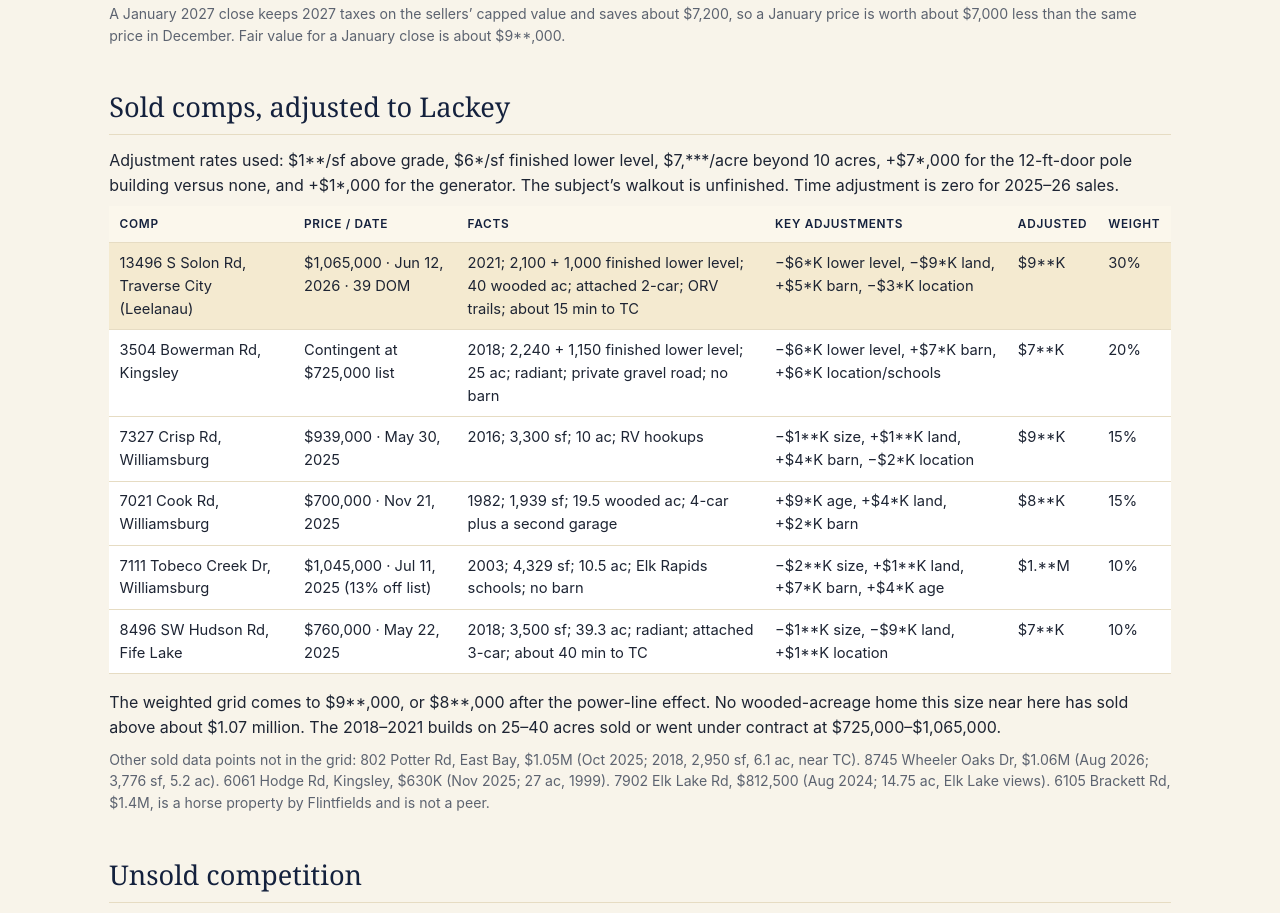
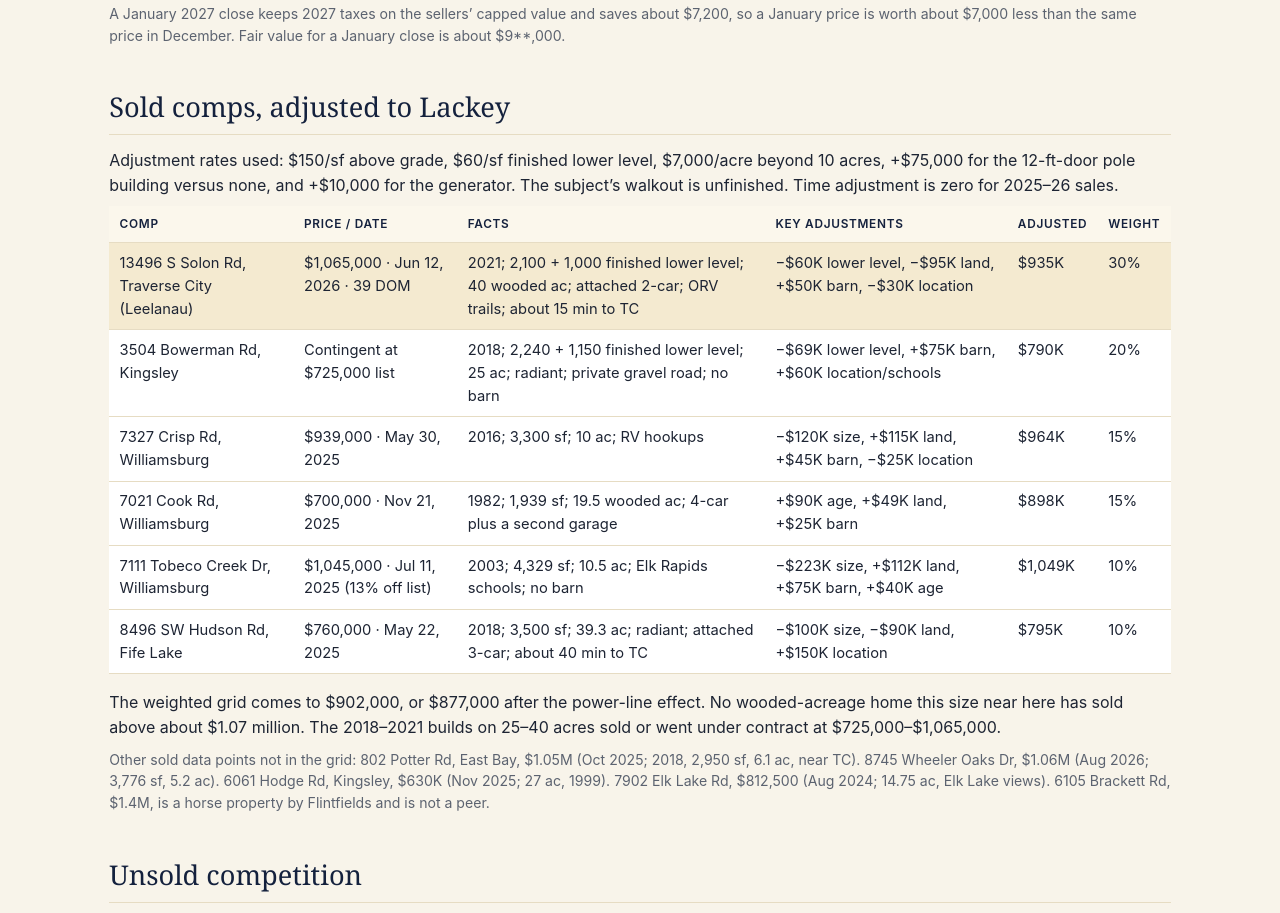
Before and after one commit to clarkhuang/5474-lackey-rd, a plain HTML site: page index.html in a window 1280 px wide. Shown: the part 2424-3337 px from the top of the page. Drawn offline with Linux system fonts and the light colour scheme.

Commit message:
Restore unmasked comparable-sale figures on the public briefing
Put back adjusted values, adjustment rates, grid results, and the
power-line effect. Keep headline value and offer-strategy numbers masked.

```diff
--- a/index.html
+++ b/index.html
@@ -92,7 +92,7 @@
       <table>
         <thead><tr><th>Approach</th><th>Indication</th><th>Weight</th></tr></thead>
         <tbody>
-          <tr><td>Sales comparison (grid, after a −$2*K power-line effect)</td><td>$8**K</td><td>60%</td></tr>
+          <tr><td>Sales comparison (grid, after a −$25K power-line effect)</td><td>$877K</td><td>60%</td></tr>
           <tr><td>Cost approach (land, house, barn, site, less 7 years of depreciation)</td><td>$1.**M</td><td>10%</td></tr>
           <tr><td>County true cash value (2026 SEV × 2)</td><td>$888K</td><td>10%</td></tr>
           <tr><td>AVMs, discounted for anchoring and the square-footage error</td><td>$1.**M</td><td>10%</td></tr>
@@ -105,7 +105,7 @@
 
   <section id="comps">
     <h2>Sold comps, adjusted to Lackey</h2>
-    <p>Adjustment rates used: $1**/sf above grade, $6*/sf finished lower level, $7,***/acre beyond 10 acres, +$7*,000 for the 12-ft-door pole building versus none, and +$1*,000 for the generator. The subject’s walkout is unfinished. Time adjustment is zero for 2025–26 sales.</p>
+    <p>Adjustment rates used: $150/sf above grade, $60/sf finished lower level, $7,000/acre beyond 10 acres, +$75,000 for the 12-ft-door pole building versus none, and +$10,000 for the generator. The subject’s walkout is unfinished. Time adjustment is zero for 2025–26 sales.</p>
     <p class="swipe">Swipe to see the full table.</p>
     <div class="tw">
       <table>
@@ -117,54 +117,54 @@
             <td>13496 S Solon Rd, Traverse City (Leelanau)</td>
             <td>$1,065,000 · Jun 12, 2026 · 39 DOM</td>
             <td>2021; 2,100 + 1,000 finished lower level; 40 wooded ac; attached 2-car; ORV trails; about 15 min to TC</td>
-            <td>−$6*K lower level, −$9*K land, +$5*K barn, −$3*K location</td>
-            <td>$9**K</td>
+            <td>−$60K lower level, −$95K land, +$50K barn, −$30K location</td>
+            <td>$935K</td>
             <td>30%</td>
           </tr>
           <tr>
             <td>3504 Bowerman Rd, Kingsley</td>
             <td>Contingent at $725,000 list</td>
             <td>2018; 2,240 + 1,150 finished lower level; 25 ac; radiant; private gravel road; no barn</td>
-            <td>−$6*K lower level, +$7*K barn, +$6*K location/schools</td>
-            <td>$7**K</td>
+            <td>−$69K lower level, +$75K barn, +$60K location/schools</td>
+            <td>$790K</td>
             <td>20%</td>
           </tr>
           <tr>
             <td>7327 Crisp Rd, Williamsburg</td>
             <td>$939,000 · May 30, 2025</td>
             <td>2016; 3,300 sf; 10 ac; RV hookups</td>
-            <td>−$1**K size, +$1**K land, +$4*K barn, −$2*K location</td>
-            <td>$9**K</td>
+            <td>−$120K size, +$115K land, +$45K barn, −$25K location</td>
+            <td>$964K</td>
             <td>15%</td>
           </tr>
           <tr>
             <td>7021 Cook Rd, Williamsburg</td>
             <td>$700,000 · Nov 21, 2025</td>
             <td>1982; 1,939 sf; 19.5 wooded ac; 4-car plus a second garage</td>
-            <td>+$9*K age, +$4*K land, +$2*K barn</td>
-            <td>$8**K</td>
+            <td>+$90K age, +$49K land, +$25K barn</td>
+            <td>$898K</td>
             <td>15%</td>
           </tr>
           <tr>
             <td>7111 Tobeco Creek Dr, Williamsburg</td>
             <td>$1,045,000 · Jul 11, 2025 (13% off list)</td>
             <td>2003; 4,329 sf; 10.5 ac; Elk Rapids schools; no barn</td>
-            <td>−$2**K size, +$1**K land, +$7*K barn, +$4*K age</td>
-            <td>$1.**M</td>
+            <td>−$223K size, +$112K land, +$75K barn, +$40K age</td>
+            <td>$1,049K</td>
             <td>10%</td>
           </tr>
           <tr>
             <td>8496 SW Hudson Rd, Fife Lake</td>
             <td>$760,000 · May 22, 2025</td>
             <td>2018; 3,500 sf; 39.3 ac; radiant; attached 3-car; about 40 min to TC</td>
-            <td>−$1**K size, −$9*K land, +$1**K location</td>
-            <td>$7**K</td>
+            <td>−$100K size, −$90K land, +$150K location</td>
+            <td>$795K</td>
             <td>10%</td>
           </tr>
         </tbody>
       </table>
     </div>
-    <p>The weighted grid comes to $9**,000, or $8**,000 after the power-line effect. No wooded-acreage home this size near here has sold above about $1.07 million. The 2018–2021 builds on 25–40 acres sold or went under contract at $725,000–$1,065,000.</p>
+    <p>The weighted grid comes to $902,000, or $877,000 after the power-line effect. No wooded-acreage home this size near here has sold above about $1.07 million. The 2018–2021 builds on 25–40 acres sold or went under contract at $725,000–$1,065,000.</p>
     <p class="muted">Other sold data points not in the grid: 802 Potter Rd, East Bay, $1.05M (Oct 2025; 2018, 2,950 sf, 6.1 ac, near TC). 8745 Wheeler Oaks Dr, $1.06M (Aug 2026; 3,776 sf, 5.2 ac). 6061 Hodge Rd, Kingsley, $630K (Nov 2025; 27 ac, 1999). 7902 Elk Lake Rd, $812,500 (Aug 2024; 14.75 ac, Elk Lake views). 6105 Brackett Rd, $1.4M, is a horse property by Flintfields and is not a peer.</p>
   </section>
 
```
